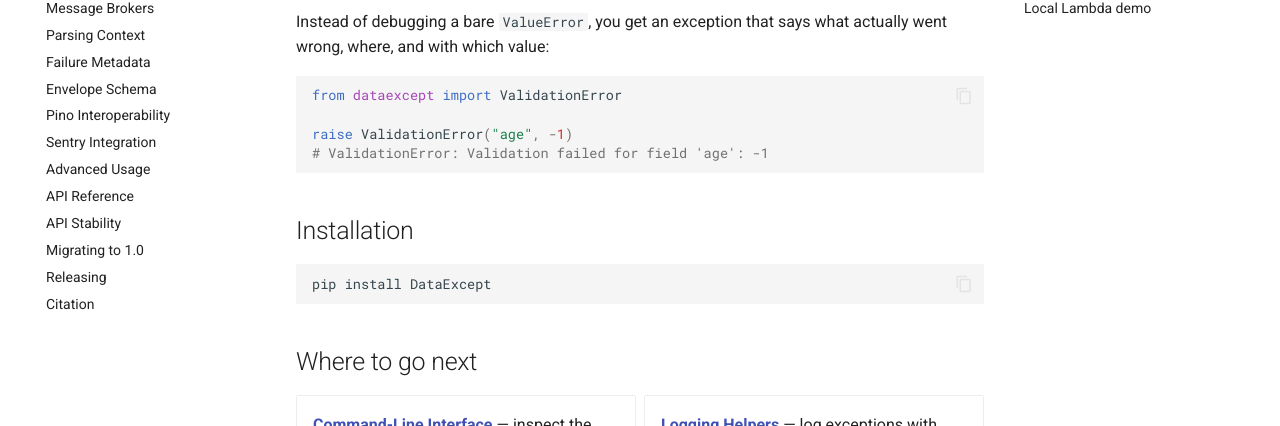
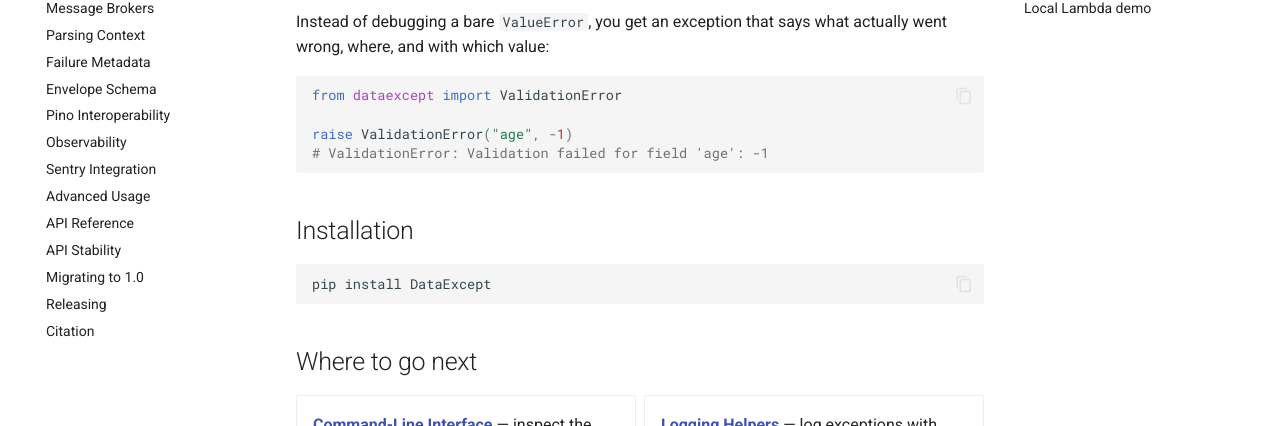
Before and after one commit to DiogoRibeiro7/DataExcept, an MkDocs documentation site: the page built from docs/index.md, in a window 1280 px wide. Shown: the part 238-664 px from the top of the page. Built offline with MkDocs 1.6.1 and Material for MkDocs 9.7.7, drawn with Linux system fonts in a browser that asks for light colours; comment, search, counter and statistics services are not loaded.

Commit message:
docs: add observability guide to navigation

```diff
--- a/mkdocs.yml
+++ b/mkdocs.yml
@@ -82,6 +82,7 @@ nav:
   - Failure Metadata: failure_metadata.md
   - Envelope Schema: envelope_schema.md
   - Pino Interoperability: pino.md
+  - Observability: observability.md
   - Sentry Integration: sentry.md
   - Advanced Usage: advanced_usage.md
   - API Reference: api.md
```
